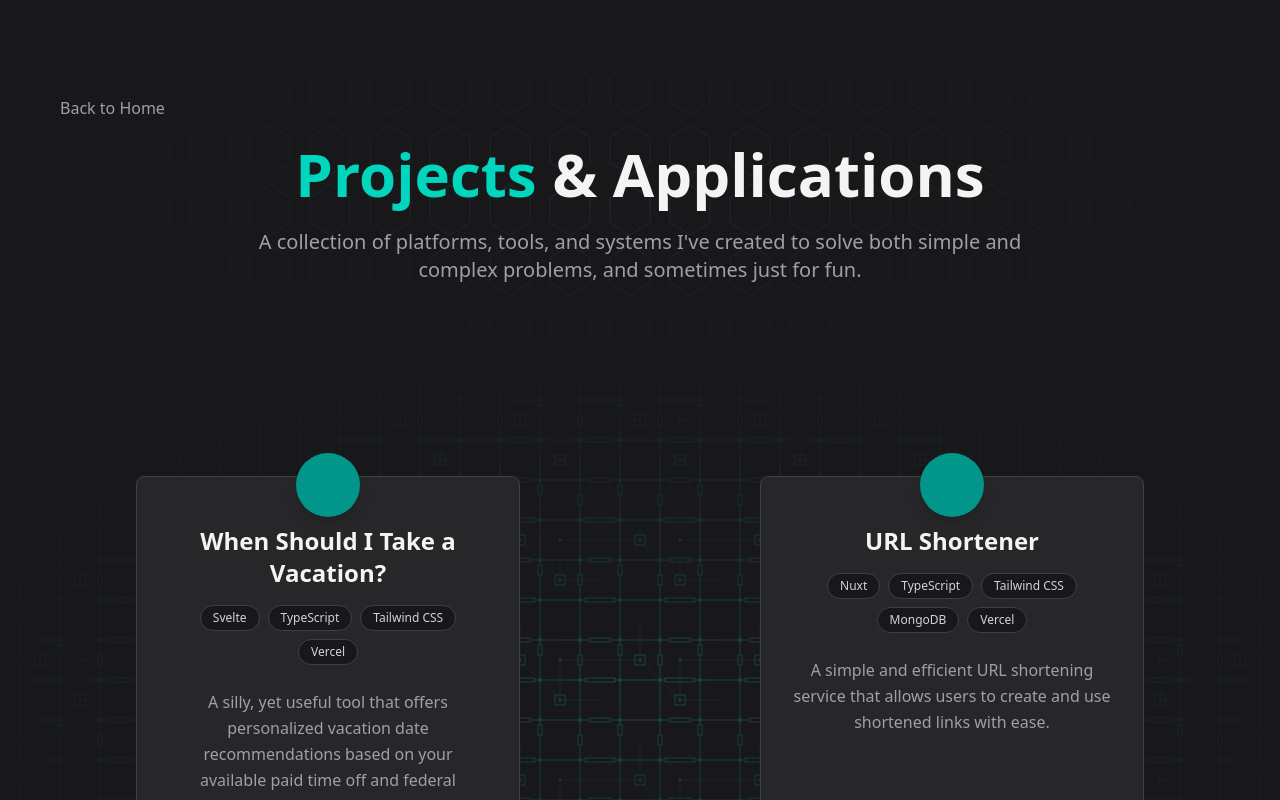
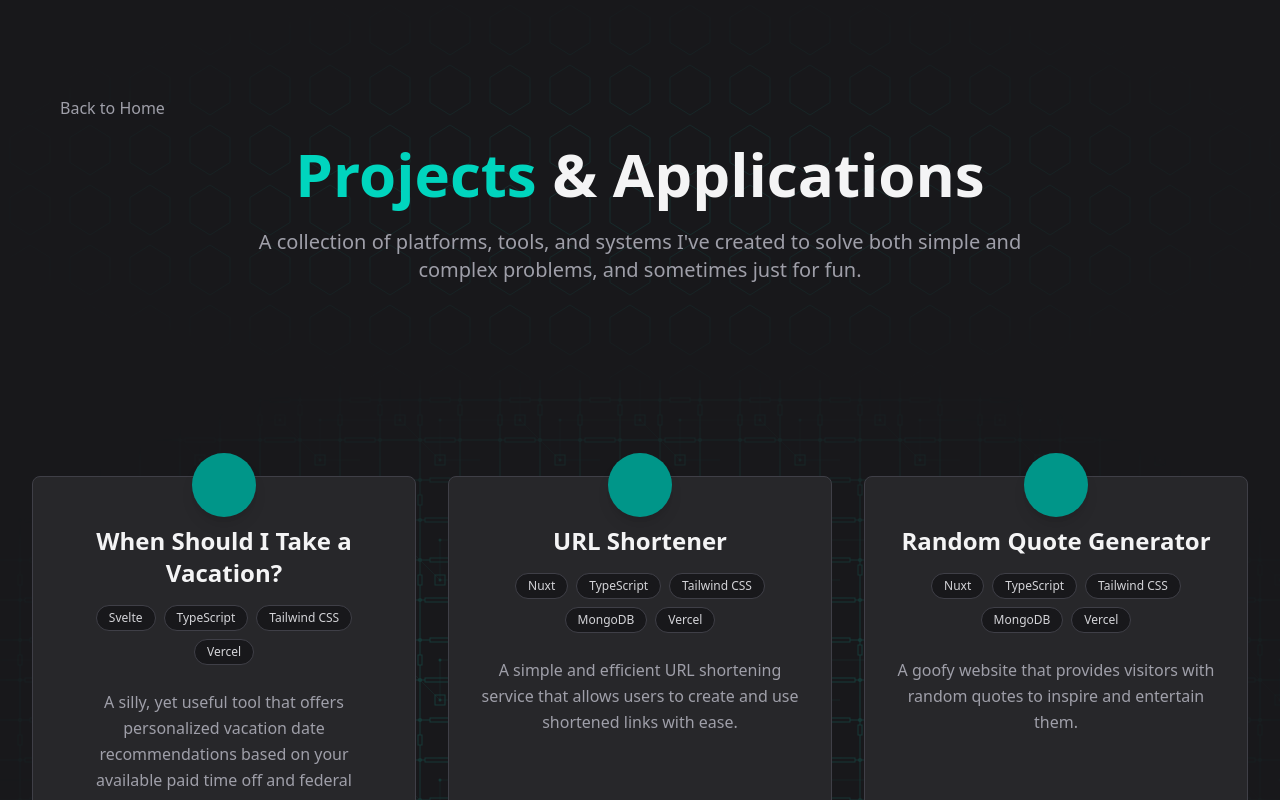
Before and after one commit to BrandonTaylorDev/portfolio, a SvelteKit app: page /projects in a window 1280 px wide. Built offline with nearby package versions, Linux system fonts and the light colour scheme; some icons are missing.

Commit message:
Add Random Quote Generator project to projects page
Introduced a new project entry for the Random Quote Generator, including its name, tags, description, icon, and external link.

```diff
--- a/src/routes/projects/+page.svelte
+++ b/src/routes/projects/+page.svelte
@@ -19,6 +19,14 @@
 				'A simple and efficient URL shortening service that allows users to create and use shortened links with ease.',
 			icon: 'mdi:link-variant',
 			href: 'https://short.app.brandontaylor.dev/'
+		},
+		{
+			name: 'Random Quote Generator',
+			tags: ['Nuxt', 'TypeScript', 'Tailwind CSS', 'MongoDB', 'Vercel'],
+			description:
+				'A goofy website that provides visitors with random quotes to inspire and entertain them.',
+			icon: 'mdi:format-quote-close',
+			href: 'https://quotes.app.brandontaylor.dev/'
 		}
 	];
 </script>
```
